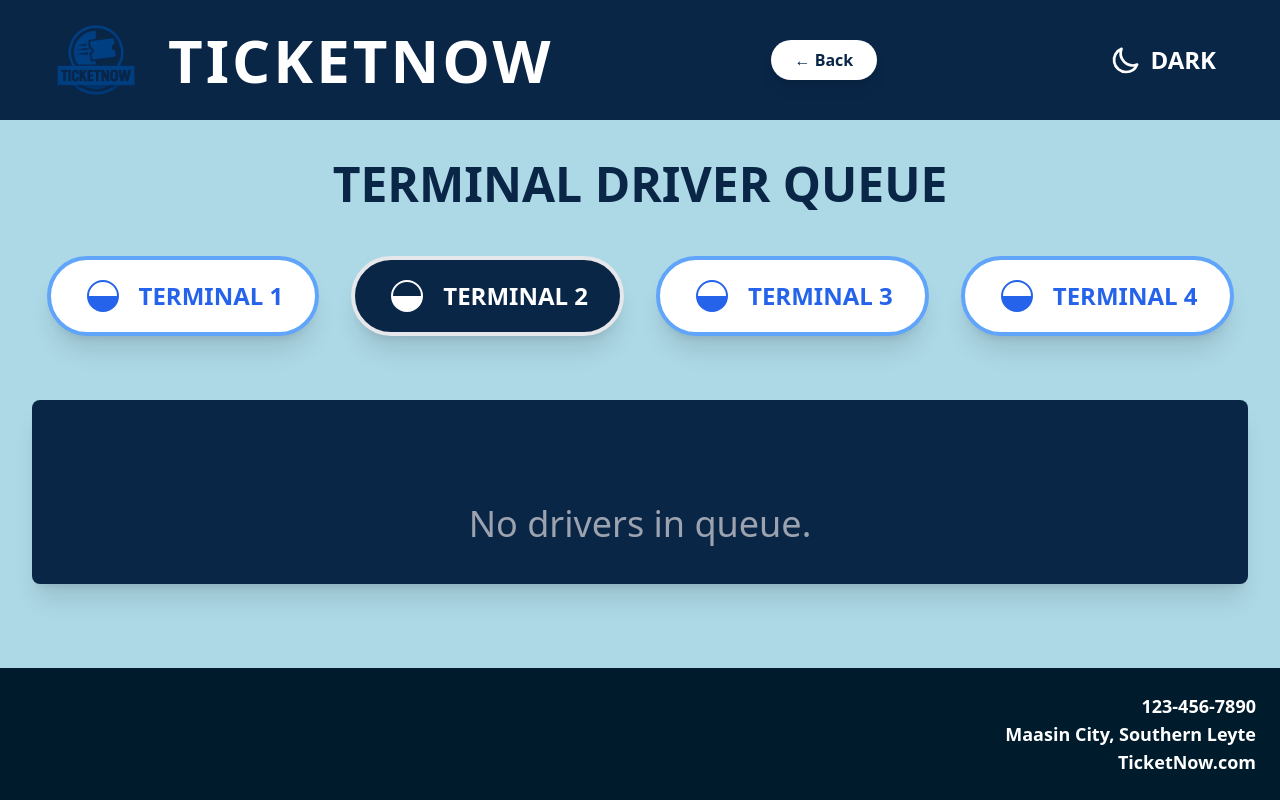
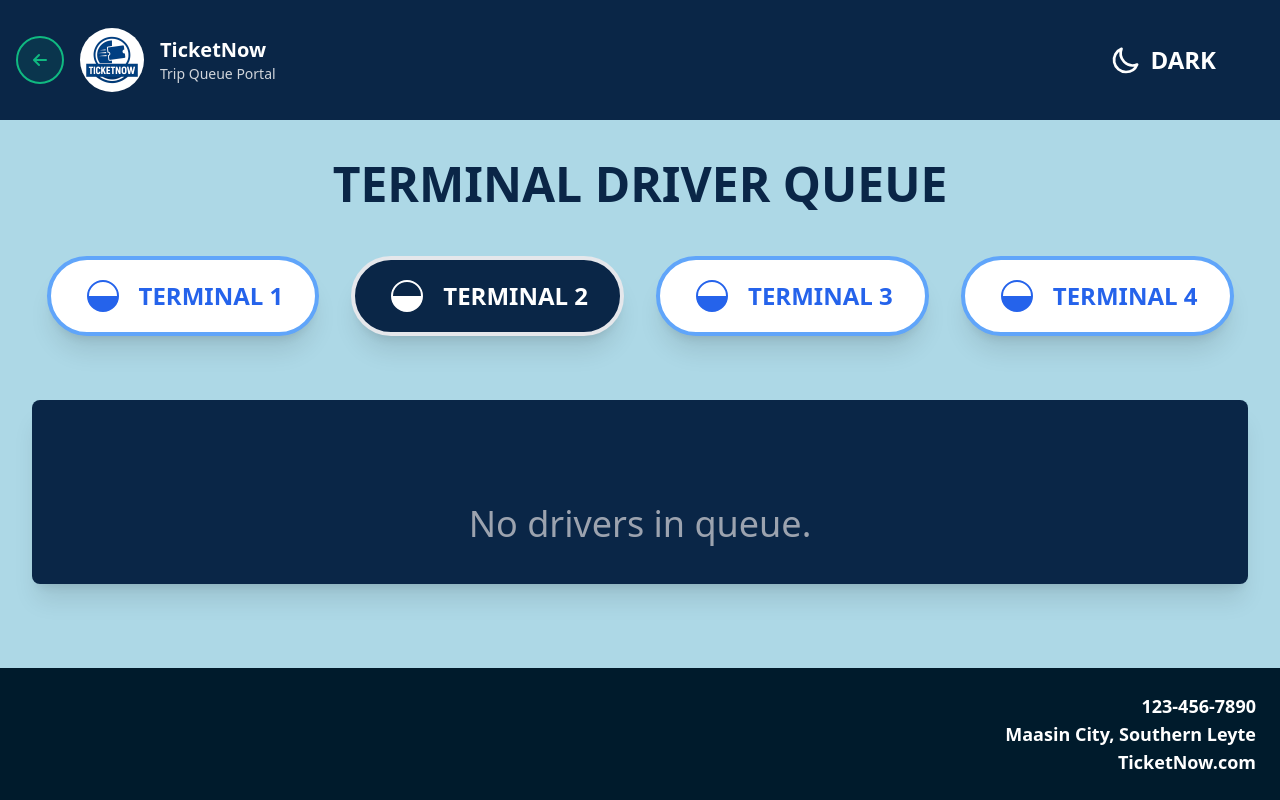
Before and after one commit to TicketNow-Capstone-Project/TicketNow, a Django app: page /queue-monitor/ in a window 1280 px wide. Run offline with Django 5.2, Linux system fonts and the light colour scheme; the visitor is signed in with stand-in values (Sample User, id 1); data that the repository does not hold is empty; some libraries are stand-ins or nearby versions.

Commit message:
modified header

```diff
--- a/qrapp/templates/qrapp/queue_monitor.html
+++ b/qrapp/templates/qrapp/queue_monitor.html
@@ -6,8 +6,23 @@
     <title>Driver Queue Monitor</title>
     <link rel="shortcut icon" type="image/x-icon" href="{% static 'qrapp/TICKETNOW_LOGO.png' %}" />
     <script src="https://cdn.tailwindcss.com"></script>
+    <link href="https://cdnjs.cloudflare.com/ajax/libs/font-awesome/6.0.0/css/all.min.css" rel="stylesheet">
     <meta http-equiv="refresh" content="15">
     <style>
+           :root {
+            --primary: #2563eb;
+            --primary-dark: #1d4ed8;
+            --secondary: #1e293b;
+            --accent: #0ea5e9;
+            --background: #0f172a87;
+            --card-bg: #1e293b;
+            --text-primary: #f8fafc;
+            --text-secondary: #cbd5e1;
+            --success: #10b981;
+            --warning: #f59e0b;
+            --info: #3b82f6;
+            --danger: #ef4444;
+        }
         html, body {
             overflow: hidden;
             height: 100%;
@@ -60,18 +75,71 @@
             width: 2rem;
             height: 2rem;
         }
+
+
+         .btn-back {
+            background: rgba(16, 185, 129, 0.1);
+            border: 2px solid var(--success);
+            color: var(--success);
+            border-radius: 50%;
+            width: 3rem;
+            height: 3rem;
+            display: flex;
+            align-items: center;
+            justify-content: center;
+            transition: all 0.3s ease;
+            cursor: pointer;
+        }
+
+        .btn-back:hover {
+            background: var(--success);
+            color: white;
+            transform: translateY(-2px) scale(1.05);
+        }
+
+          .tooltip {
+            position: relative;
+        }
+
+        .tooltip:hover::after {
+            content: attr(data-tooltip);
+            position: absolute;
+            bottom: -80%;
+            left: 50%;
+            transform: translateX(-50%);
+            background: rgba(0, 0, 0, 0.9);
+            color: white;
+            padding: 0.5rem;
+            border-radius: 0.25rem;
+            font-size: 0.75rem;
+            white-space: nowrap;
+            z-index: 1000;
+        }
+        .img-logo-container{
+            background-color: white;
+            border-radius: 50%;
+        }
     </style>
 </head>
 <body class="bg-light-blue-body text-white min-h-screen flex flex-col transition-colors duration-500" id="page">
     <div class="bg-ticketnow-blue p-4 flex justify-between items-center header-h-custom">
-        <div class="flex items-center ml-8">
-            <img src="{% static 'qrapp/TICKETNOW_LOGO.png' %}" alt="TicketNow Logo" class="h-24 mr-6">
-            <span class="text-white text-6xl font-extrabold tracking-wider">TICKETNOW</span>
+       <div class="flex items-center gap-4">
+
+             <div>
+                <a href="{% url 'qrapp:dashboard' %}" class="btn-back tooltip" data-tooltip="Return">
+                    <i class="fas fa-arrow-left"></i>
+                </a>
+            </div>
+
+            <div class="img-logo-container">
+                <img src="{% static 'qrapp/TICKETNOW_LOGO.png' %}" alt="TicketNow Logo" class="h-12 md:h-16" />
+            </div>
+            <div>
+                <h2 class="text-xl font-bold text-white">TicketNow</h2>
+                <p class="text-sm text-gray-300">Trip Queue Portal</p>
+            </div>
         </div>
-        <a href="{% url 'qrapp:dashboard' %}"
-           class="bg-white text-ticketnow-blue font-bold py-2 px-6 rounded-full shadow-lg hover:bg-gray-200 transition">
-           ← Back
-        </a>
+
         <button onclick="toggleTheme()" class="flex items-center bg-transparent text-white font-bold py-2 px-4 rounded-full mr-8">
             <svg class="dark-toggle-icon-lg mr-2" fill="none" stroke="currentColor" viewBox="0 0 24 24" xmlns="http://www.w3.org/2000/svg"><path stroke-linecap="round" stroke-linejoin="round" stroke-width="2" d="M20.354 15.354A9 9 0 018.646 3.646 9.003 9.003 0 0012 21a9 9 0 008.354-5.646z"></path></svg>
             <span class="text-2xl">DARK</span>
```
